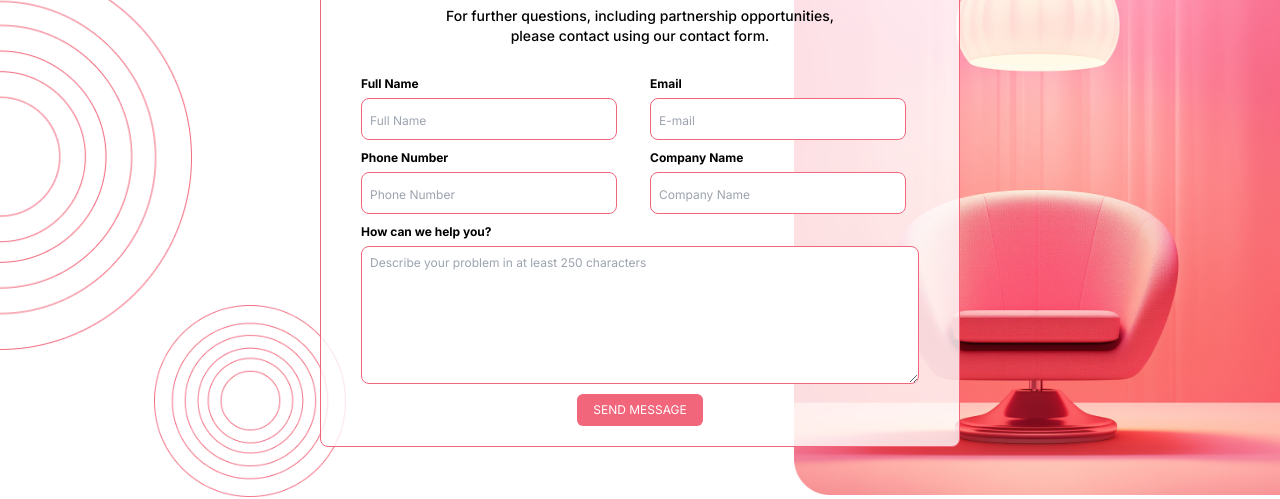
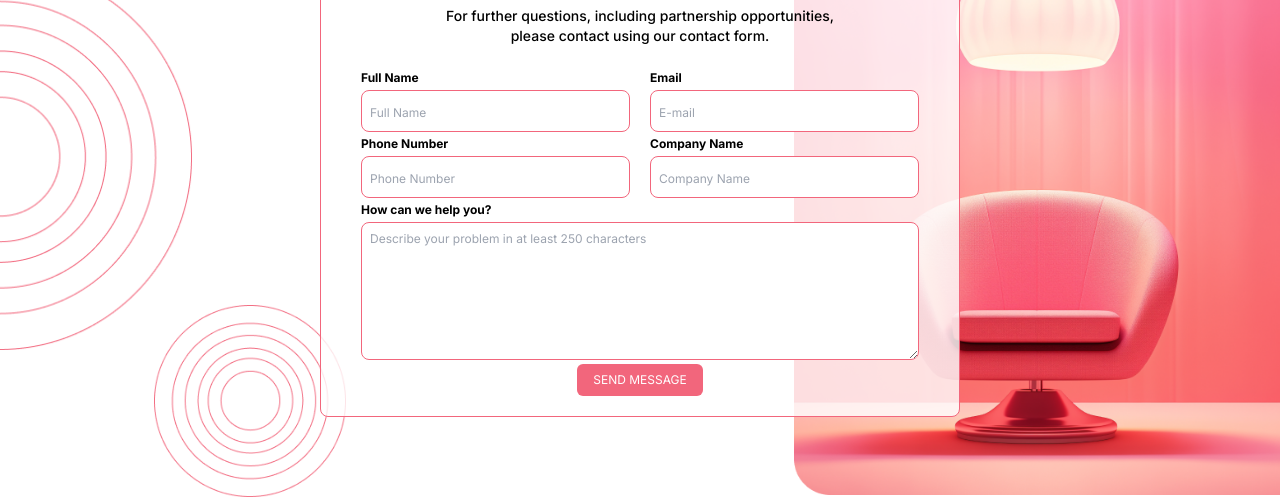
Before and after one commit to muthamizhyadav/auras-front, a React (Vite) app: page /contactus in a window 1280 px wide. Shown: the part 251-750 px from the top of the page. Built offline with nearby package versions, Linux system fonts and the light colour scheme; no server answers.

Commit message:
contact us page correction

```diff
--- a/src/components/common/Navbar.jsx
+++ b/src/components/common/Navbar.jsx
@@ -65,11 +65,11 @@
     setIsOpen(!isOpen);
   };
   const productsearch = () => {
-    setIsOpen(false)
+    setIsOpen(false);
     setSearch(!search);
     setdummydata(model);
   };
-  const width=window.innerWidth;
+  const width = window.innerWidth;
   const [dummydata, setdummydata] = useState([]);
   //dynamic navbar
   const newColours = Array(navbardata.length).fill(false);
@@ -183,7 +183,10 @@
             <Link className="capitalize hover:text-[#F2667C] cursor-pointer">
               home decor
             </Link>
-            <Link to="/about" className="capitalize hover:text-[#F2667C] cursor-pointer">
+            <Link
+              to="/about"
+              className="capitalize hover:text-[#F2667C] cursor-pointer"
+            >
               about us
             </Link>
             <Link className="capitalize hover:text-[#F2667C] cursor-pointer">
@@ -196,7 +199,6 @@
               <Link to="/contactus">
                 <p className=" lg:text-sm font-medium">Contact us</p>
               </Link>
-
             </div>
             <div>
               <FiSearch
@@ -212,7 +214,9 @@
         {/* smaller devices */}
         <div className=" flex items-center justify-between px-5 py-1 lg:hidden overflow-hidden">
           <div className="">
+            <Link to="/homepage">
               <img src={logo} alt="auras logo" className="w-20" />
+            </Link>
           </div>
           <div className="flex justify-center items-center gap-5">
             <button
@@ -480,7 +484,6 @@
             </div>
             {dummydata.length != 0 ? (
               <div className="w-full shadow-inner h-[70%] overflow-y-scroll ">
-
                 <div className="flex  pb-8  flex-wrap  gap-3 products  justify-center items-center">
                   {dummydata.map((id) => (
                     <Link
@@ -500,7 +503,8 @@
                       {" "}
                       <img
                         src={
-                        id?.modelimage?.asset?.url && id?.modelimage?.asset?.url
+                          id?.modelimage?.asset?.url &&
+                          id?.modelimage?.asset?.url
                         }
                         alt=""
                         className="hover:scale-110 transition-all w-[80%] duration-300"
@@ -534,10 +538,7 @@
                     <p className="text-pink-500 text-base">More...</p>
                   </Link>
                 </div>
-
-
               </div>
-
             ) : (
               <div className="w-full h-screen flex flex-col gap-5 justify-center items-center">
                 <p className="lg:text-4xl md:text-2xl sm:text-xl text-lg font-bold bg-gradient-to-r from-pink-500 via-pink-400 to-pink-300 text-transparent  bg-clip-text">
--- a/src/components/contactus/Contactus.jsx
+++ b/src/components/contactus/Contactus.jsx
@@ -6,9 +6,9 @@
 const Contactus = () => {
   return (
     <>
-      <div className="md:relative lg:h-[700px] md:h-[700px]">
+      <div className="md:relative lg:h-[700px] md:h-[700px] ">
         <div className="m-5 ">
-          <div className=" h-[90%] absolute right-0 -z-10">
+          <div className=" md:h-[90%] 2xl:h-full  absolute right-0 -z-10">
             <img src={contact} alt="" className=" h-full -mt-5" />
           </div>
           <div className="md:absolute md:w-[50%] w-full right-1/2  md:translate-x-1/2 top-14 rounded-lg bg-white bg-opacity-[80%] border border-primaryColor md:px-10  px-5 py-5 ">
@@ -21,7 +21,7 @@
                 please contact using our contact form.
               </p>
               <div className="flex md:flex-row flex-col md:gap-5 justify-center items-center pt-5">
-                <div className="w-full">
+                <div className="w-full flex flex-col">
                   <label htmlFor="" className="text-xs font-semibold">
                     Full Name
                   </label>
@@ -30,10 +30,10 @@
                     name="name"
                     id="name"
                     placeholder="Full Name"
-                    className="bg-white border border-primaryColor placeholder:text-xs rounded-lg p-2 my-1 lg:w-64 w-full"
+                    className="bg-white border border-primaryColor placeholder:text-xs rounded-lg p-2 my-1 2xl:w-full  w-full"
                   />
                 </div>
-                <div className="w-full">
+                <div className="w-full flex flex-col">
                   <label htmlFor="" className="text-xs font-semibold">
                     Email
                   </label>
@@ -42,12 +42,12 @@
                     name="mail"
                     id="mail"
                     placeholder="E-mail"
-                    className="bg-white border border-primaryColor placeholder:text-xs rounded-lg p-2 my-1 lg:w-64 w-full"
+                    className="bg-white border border-primaryColor placeholder:text-xs rounded-lg p-2 my-1 2xl:w-full  w-full"
                   />
                 </div>
               </div>
               <div className="flex md:flex-row flex-col md:gap-5 justify-center items-center">
-                <div className="w-full">
+                <div className="w-full flex flex-col">
                   <label htmlFor="" className="text-xs font-semibold">
                     Phone Number
                   </label>
@@ -56,10 +56,10 @@
                     name="name"
                     id="name"
                     placeholder="Phone Number"
-                    className="bg-white border border-primaryColor placeholder:text-xs rounded-lg p-2 my-1 lg:w-64 w-full"
+                    className="bg-white border border-primaryColor placeholder:text-xs rounded-lg p-2 my-1 2xl:w-full  w-full"
                   />
                 </div>
-                <div className="w-full">
+                <div className="w-full flex flex-col">
                   <label htmlFor="" className="text-xs font-semibold">
                     Company Name
                   </label>
@@ -68,11 +68,11 @@
                     name="mail"
                     id="mail"
                     placeholder="Company Name"
-                    className="bg-white border border-primaryColor placeholder:text-xs rounded-lg p-2 my-1 lg:w-64 w-full"
+                    className="bg-white border border-primaryColor placeholder:text-xs rounded-lg p-2 my-1 2xl:w-full  w-full"
                   />
                 </div>
               </div>
-              <div className="w-full">
+              <div className="w-full flex flex-col">
                 <label htmlFor="" className="text-xs font-semibold">
                   How can we help you?
                 </label>
@@ -82,7 +82,7 @@
                   id="message"
                   rows="5"
                   placeholder="Describe your problem in at least 250 characters"
-                  className="bg-white border border-primaryColor placeholder:text-xs rounded-lg p-2 my-1 w-full"
+                  className="bg-white border border-primaryColor placeholder:text-xs rounded-lg p-2 my-1  w-full"
                 ></textarea>
               </div>
               <div className="flex flex-col justify-center items-center">
```
Lines whose indentation alone changed are shown as unchanged.
